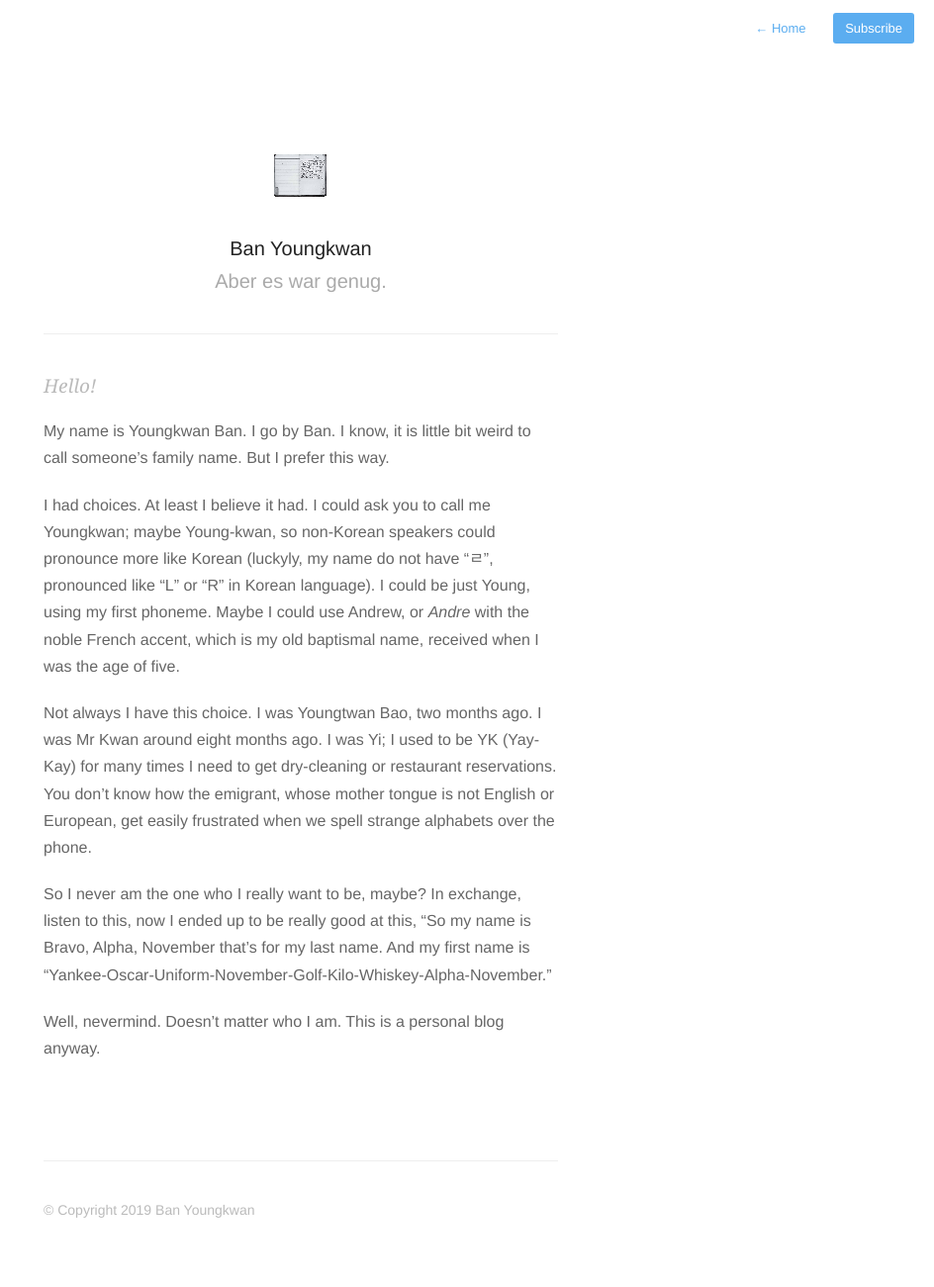
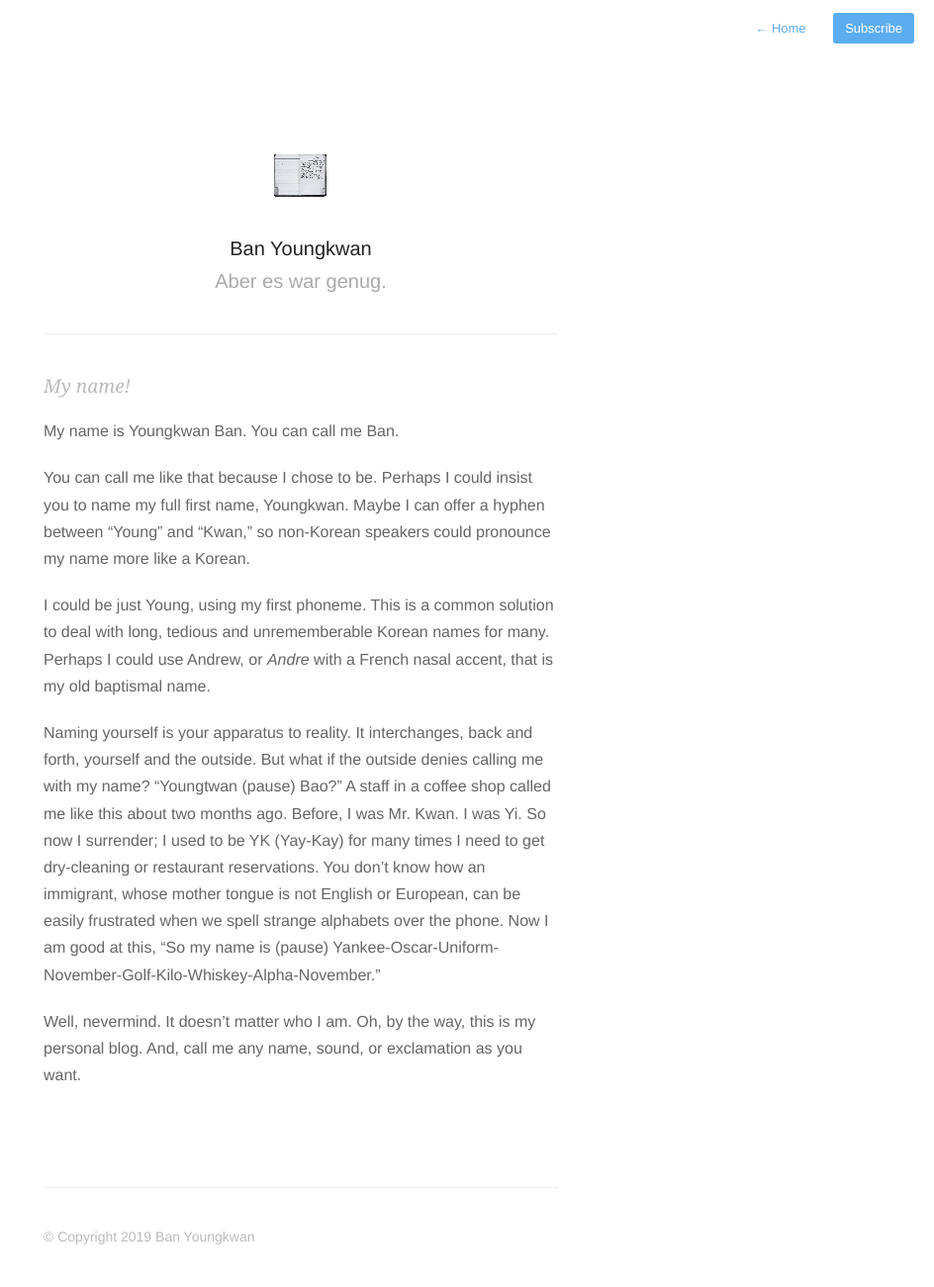
Before and after one commit to banyoungkwan/banyoungkwan, a Jekyll site: the page built from about.md, in a window 1280 px wide. Shown: the whole page at 99% size, without its empty margins (336-1280 px from the left). Built offline with Jekyll 4.4.1, drawn with Linux system fonts in a browser that asks for light colours; nearby versions of some CDN libraries; before the commit the page ends 1274 px from its top, so only the background shows below that.

Commit message:
Update about.md

```diff
--- a/about.md
+++ b/about.md
@@ -4,16 +4,16 @@ permalink: about/
 profile: true
 ---
 <p></p>
-## Hello!
+## My name!
 <p></p>
-My name is Youngkwan Ban. I go by Ban. I know, it is little bit weird to call someone’s family name. But I prefer this way.
+My name is Youngkwan Ban. You can call me Ban.
 
-I had choices. At least I believe it had. I could ask you to call me Youngkwan; maybe Young-kwan, so non-Korean speakers could pronounce more like Korean (luckyly, my name do not have “ㄹ", pronounced like "L" or "R” in Korean language). I could be just Young, using my first phoneme. Maybe I could use Andrew, or _Andre_ with the noble French accent, which is my old baptismal name, received when I was the age of five.
+You can call me like that because I chose to be. Perhaps I could insist you to name my full first name, Youngkwan. Maybe I can offer a hyphen between "Young" and "Kwan," so non-Korean speakers could pronounce my name more like a Korean.
 
-Not always I have this choice. I was Youngtwan Bao, two months ago. I was Mr Kwan around eight months ago. I was Yi; I used to be YK (Yay-Kay) for many times I need to get dry-cleaning or restaurant reservations. You don’t know how the emigrant, whose mother tongue is not English or European, get easily frustrated when we spell strange alphabets over the phone.
+I could be just Young, using my first phoneme. This is a common solution to deal with long, tedious and unrememberable Korean names for many. Perhaps I could use Andrew, or _Andre_ with a French nasal accent, that is my old baptismal name.
 
-So I never am the one who I really want to be, maybe? In exchange, listen to this, now I ended up to be really good at this, “So my name is Bravo, Alpha, November that’s for my last name. And my first name is "Yankee-Oscar-Uniform-November-Golf-Kilo-Whiskey-Alpha-November.”
+Naming yourself is your apparatus to reality. It interchanges, back and forth, yourself and the outside. But what if the outside denies calling me with my name? "Youngtwan (pause) Bao?" A staff in a coffee shop called me like this about two months ago. Before, I was Mr. Kwan. I was Yi. So now I surrender; I used to be YK (Yay-Kay) for many times I need to get dry-cleaning or restaurant reservations. You don’t know how an immigrant, whose mother tongue is not English or European, can be easily frustrated when we spell strange alphabets over the phone. Now I am good at this, “So my name is (pause) Yankee-Oscar-Uniform-November-Golf-Kilo-Whiskey-Alpha-November.”
 
-Well, nevermind. Doesn't matter who I am. This is a personal blog anyway.
+Well, nevermind. It doesn't matter who I am. Oh, by the way, this is my personal blog. And, call me any name, sound, or exclamation as you want.
 
 {% include footer.html %}
```
